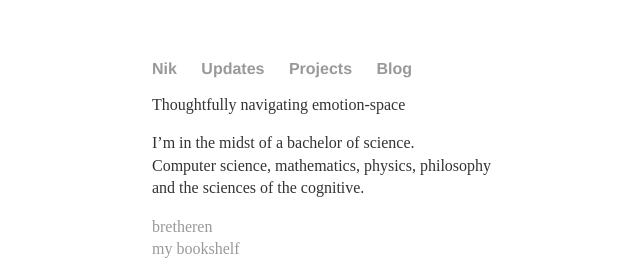
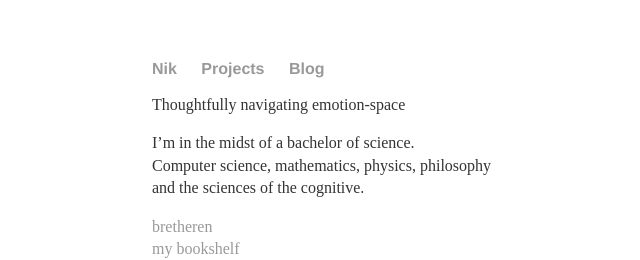
Before and after one commit to slavachalnev/nickaustinbrown.github.io, a Jekyll site: the page built from index.html, in a window 1280 px wide. Shown: the top 260 px of the page, without its empty margins (40-680 px from the left). Built offline with Jekyll 4.4.1, drawn with Linux system fonts in a browser that asks for light colours.

Commit message:
Update default.html

```diff
--- a/_layouts/default.html
+++ b/_layouts/default.html
@@ -9,7 +9,6 @@
 			<nav>
 	    		<ul>
 	        		<li><a href="/">Nik</a></li>
-	        		<li><a href="/updates">Updates</a></li>
 				<li><a href="/projects">Projects</a></li>
 	        		<li><a href="/blog">Blog</a></li>
 
```
